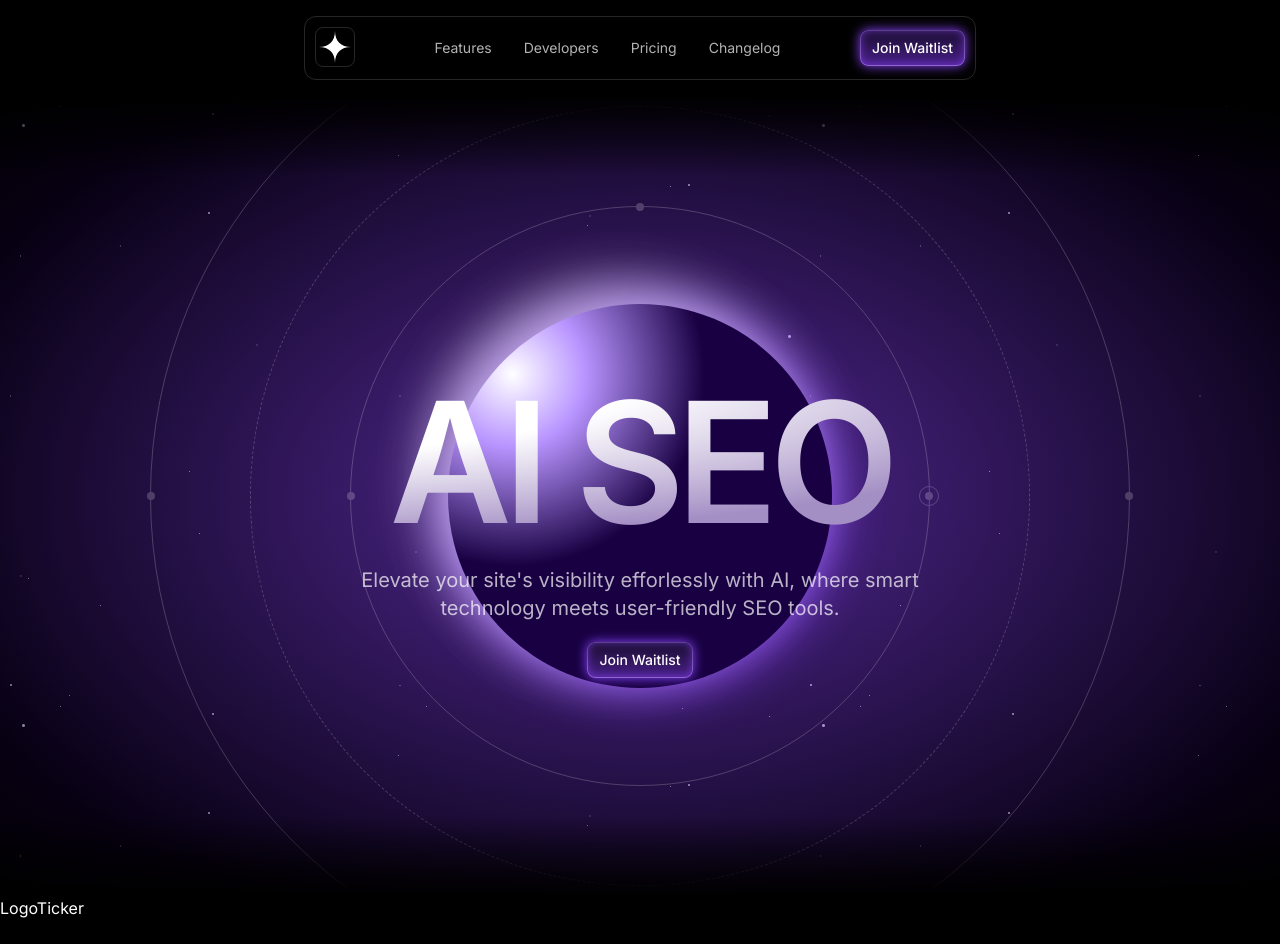
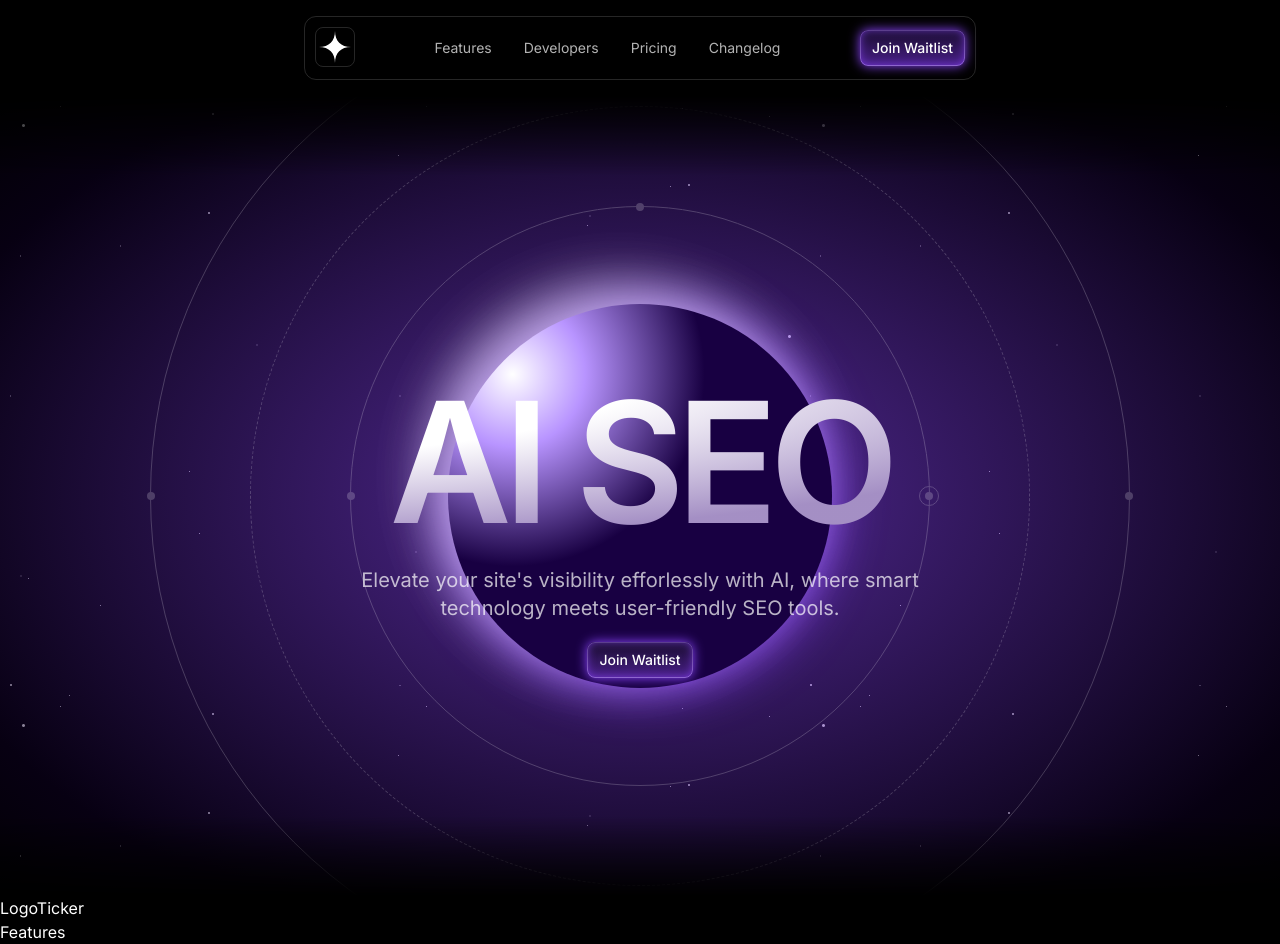
Before and after one commit to royanish0410/frontend-tribe-ai-startup-landing-page-template, a Next.js app: page / in a window 1280 px wide. Before the commit the page ends 920 px from the top, so only its background shows below. Built offline with nearby package versions, Linux system fonts and the light colour scheme.

Commit message:
imported features section

```diff
--- a/src/app/page.tsx
+++ b/src/app/page.tsx
@@ -1,3 +1,4 @@
+import { Features } from "@/sections/Features";
 import { Header } from "@/sections/Header";
 import { Hero } from "@/sections/Hero";
 import { LogoTicker } from "@/sections/LogoTicker";
@@ -7,6 +8,7 @@ export default function Home() {
       <Header />
       <Hero />
       <LogoTicker />
+      <Features />
     </>
   );
 }
```
